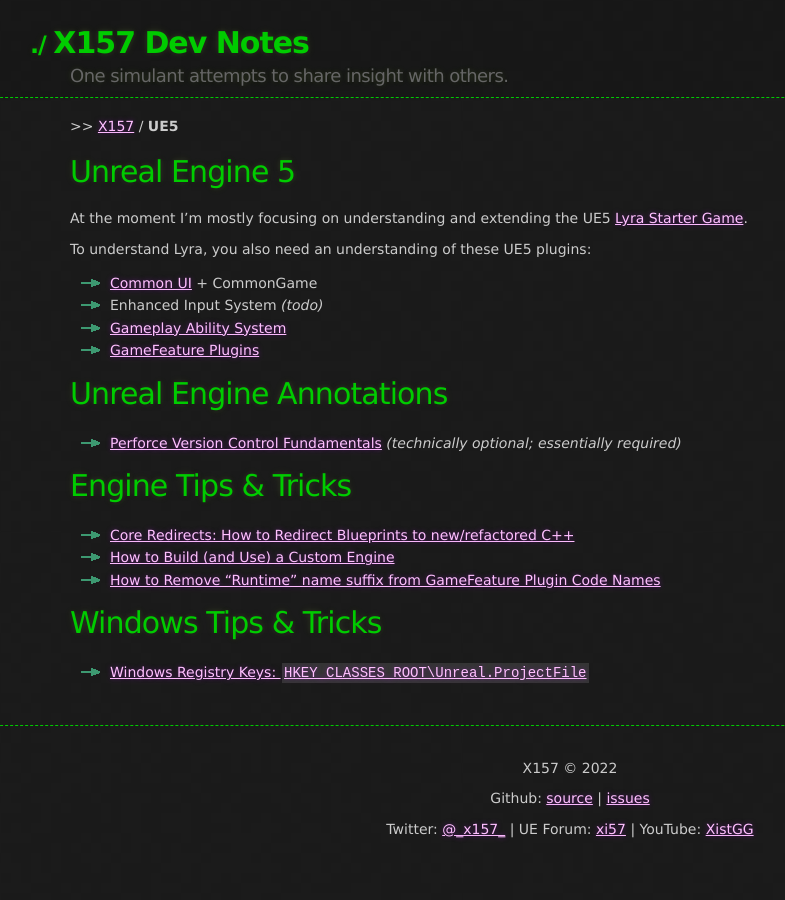
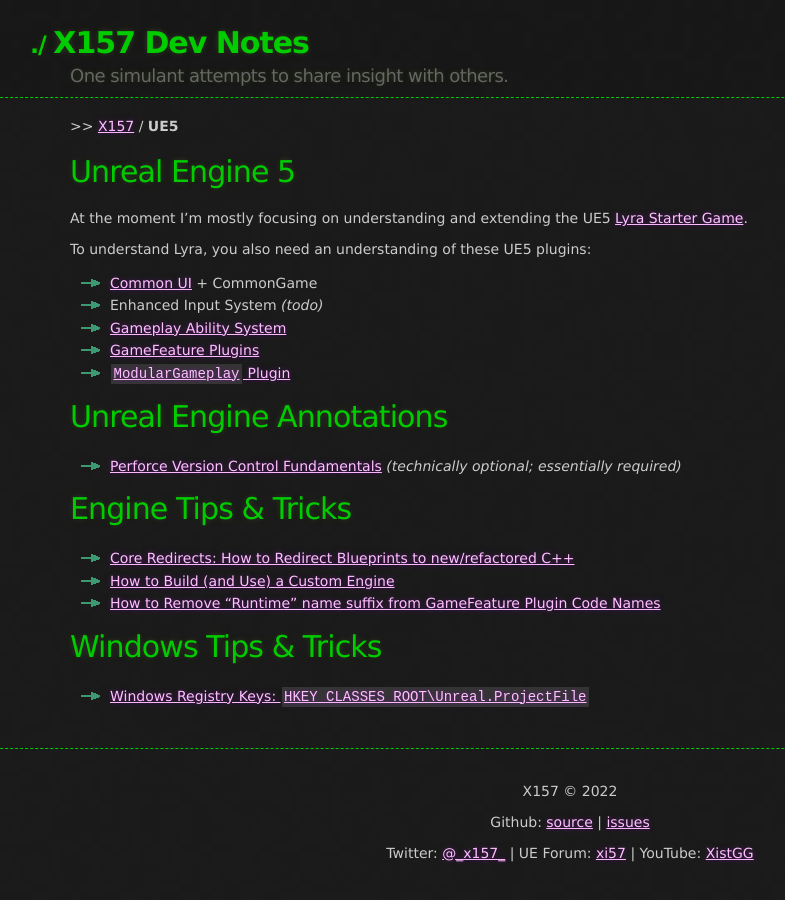
Before and after one commit to x157/x157.github.io, a Jekyll site: the page built from UE5/index.md, in a window 1280 px wide. Shown: the whole page, without its empty margins (70-855 px from the left). Built offline with Jekyll 4.4.1, drawn with Linux system fonts in a browser that asks for light colours.

Commit message:
Link ModularGameplay Plugin

```diff
--- a/UE5/index.md
+++ b/UE5/index.md
@@ -16,6 +16,7 @@
 - Enhanced Input System *(todo)*
 - [Gameplay Ability System](./GameplayAbilitySystem/)
 - [GameFeature Plugins](./GameFeatures/)
+- [`ModularGameplay` Plugin](./ModularGameplay/)
 
 
 # Unreal Engine Annotations
```
